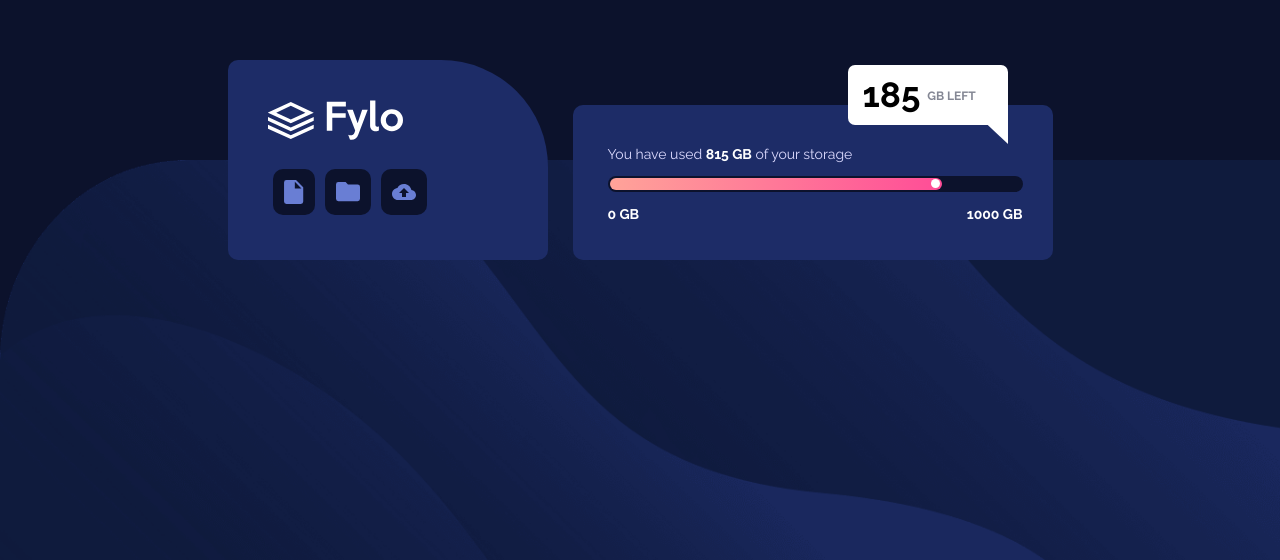
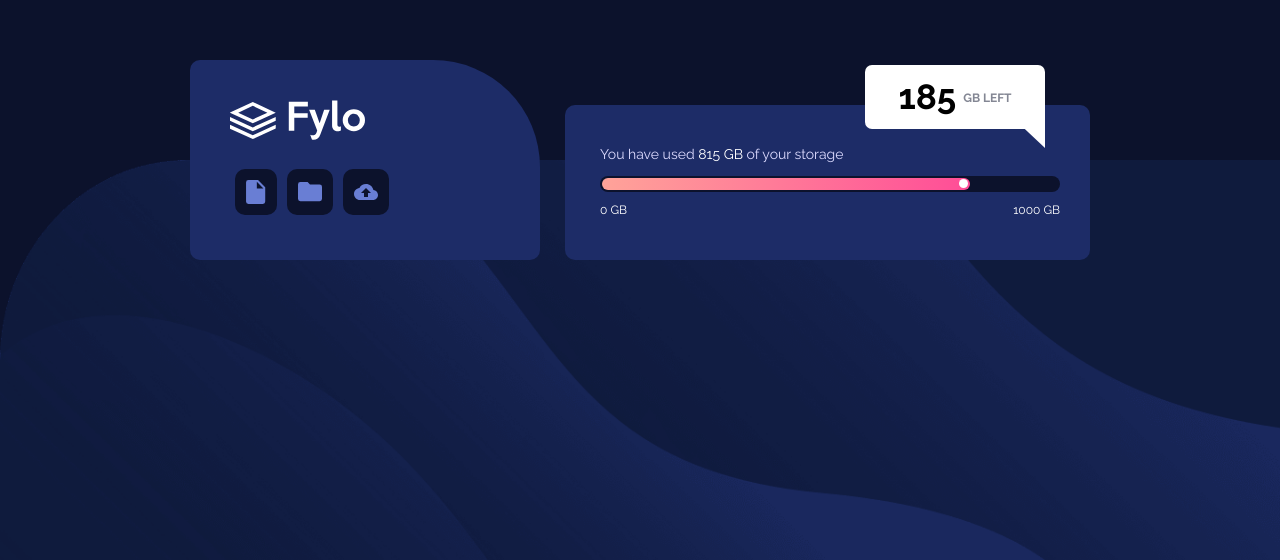
Before and after one commit to Alirexs/fylo-data-storage, a website built with Parcel: page index.html in a window 1280 px wide. Shown: the part 240-800 px from the top of the page. Built offline with nearby package versions, Linux system fonts and the light colour scheme.

Commit message:
adding some  Improvment

```diff
--- a/CSS/style.css
+++ b/CSS/style.css
@@ -29,7 +29,6 @@
 
 .container {
     display: grid;
-    grid-template-columns: 0.5fr;
     row-gap: 2rem;
 }
 
@@ -45,7 +44,7 @@
     background-color: var(--Dark-Blue);
     border-radius: var(--border-radius) 107px var(--border-radius) var(--border-radius);
     padding: 4rem;
-    width: 24rem;
+    width: 27rem;
 }
 
 .main-box {
@@ -64,7 +63,7 @@
 
 .info span {
     color: #fff;
-    font-weight: 600;
+    font-weight: 400;
 }
 
 .logo {
@@ -90,7 +89,7 @@
 .size-container {
     display: flex;
     justify-content: space-between;
-    font-weight: 600;
+    font-size: 12px;
 }
 
 .radar-container {
@@ -127,14 +126,14 @@
     background-color: #fff;
     color: var(--Grayish-Blue);
     border-radius: 7px 7px 0 7px;
-    padding: 0 1rem;
+    padding: 0.2rem 1rem;
     width: 16rem;
-    box-sizing: border-box;
     white-space: nowrap;
     font-weight: bold;
     height: 6rem;
     display: flex;
     font-size: 12px;
+    justify-content: center;
 }
 
 .message-box p {
```
